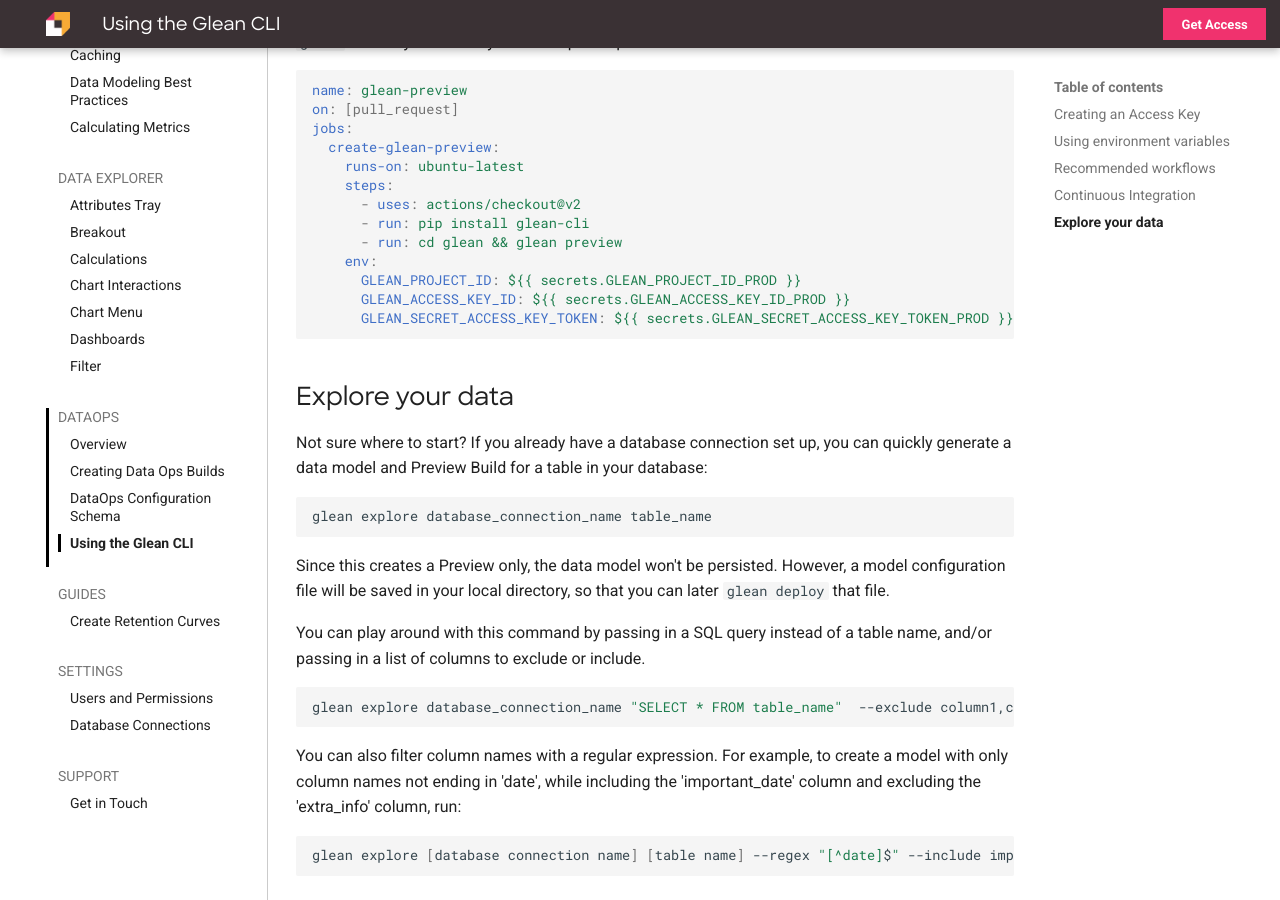
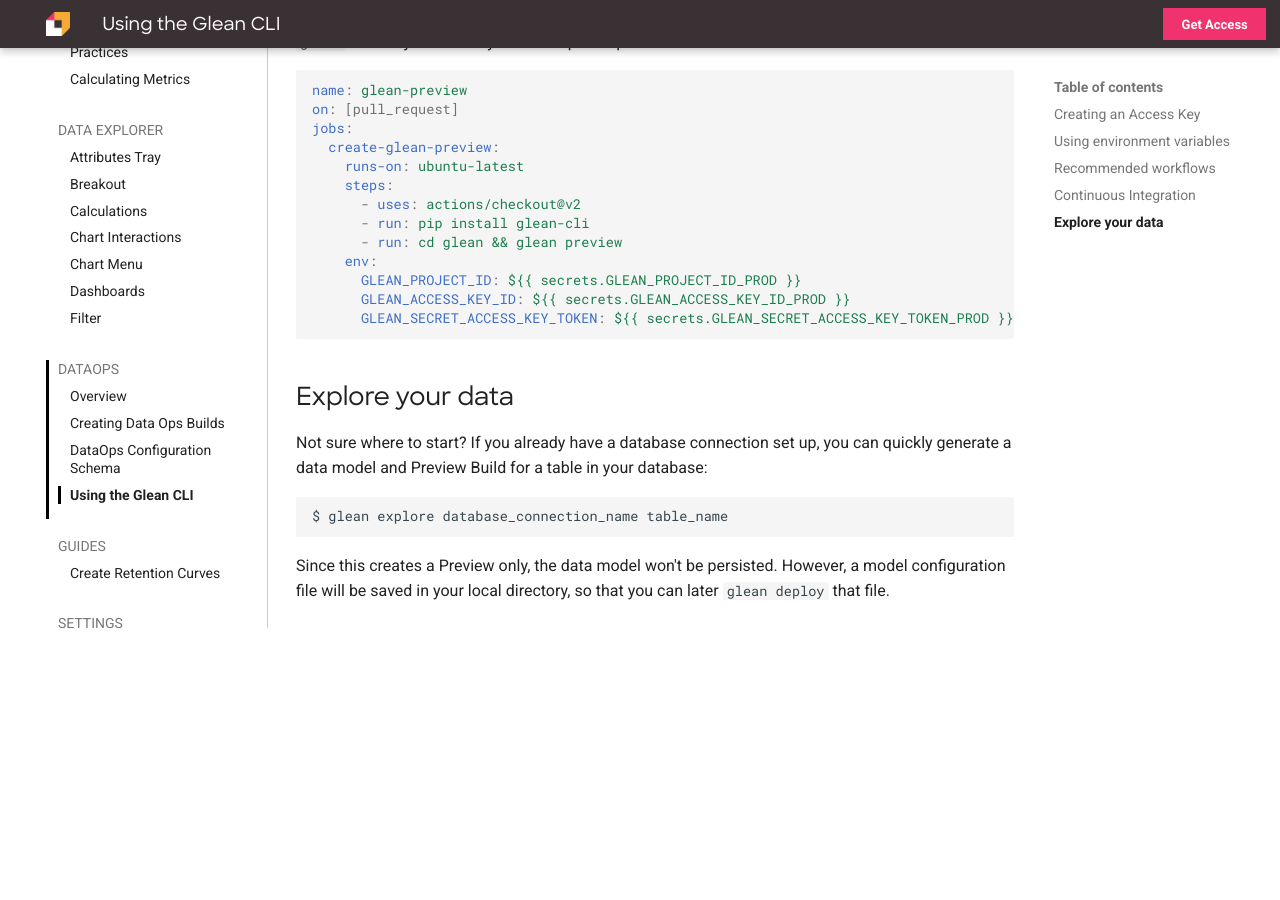
Before and after one commit to gleannyc/documentation, an MkDocs documentation site: the page built from docs/docs/data-ops/Using-the-Glean-CLI.md, in a window 1280 px wide and 900 px high, scrolled down 3267 px. Built offline with MkDocs 1.6.1 and Material for MkDocs 9.7.7, drawn with Linux system fonts in a browser that asks for light colours; after the commit the page ends 3895 px from its top, so only the background shows below that.

Commit message:
update docs

````diff
--- a/docs/docs/data-ops/Using-the-Glean-CLI.md
+++ b/docs/docs/data-ops/Using-the-Glean-CLI.md
@@ -141,16 +141,7 @@
 Not sure where to start? If you already have a database connection set up, you can quickly generate a data model and Preview Build for a table in your database:
 
 ``` bash
-glean explore database_connection_name table_name
+$ glean explore database_connection_name table_name
 ```
 
 Since this creates a Preview only, the data model won't be persisted. However, a model configuration file will be saved in your local directory, so that you can later `glean deploy` that file.
-
-You can play around with this command by passing in a SQL query instead of a table name, and/or passing in a list of columns to exclude or include.
-``` bash
-glean explore database_connection_name "SELECT * FROM table_name"  --exclude column1,column2,column3
-```
-You can also filter column names with a regular expression. For example, to create a model with only column names not ending in 'date', while including the 'important_date' column and excluding the 'extra_info' column, run:
-``` bash
-glean explore [database connection name] [table name] --regex "[^date]$" --include important_date --exclude extra_info
-```
````
